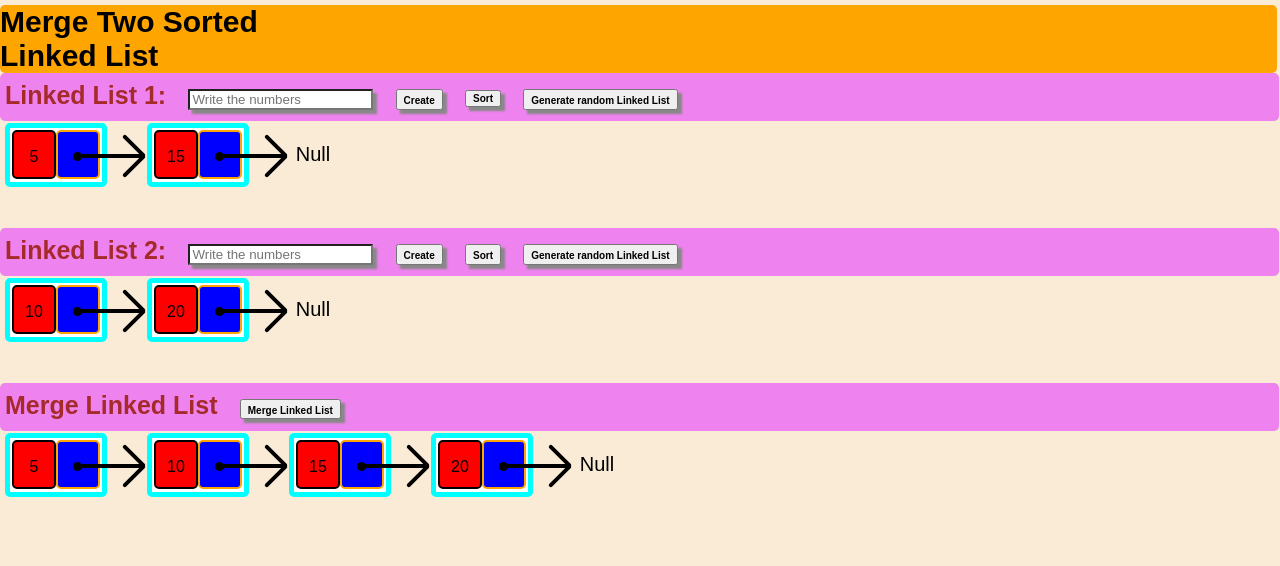
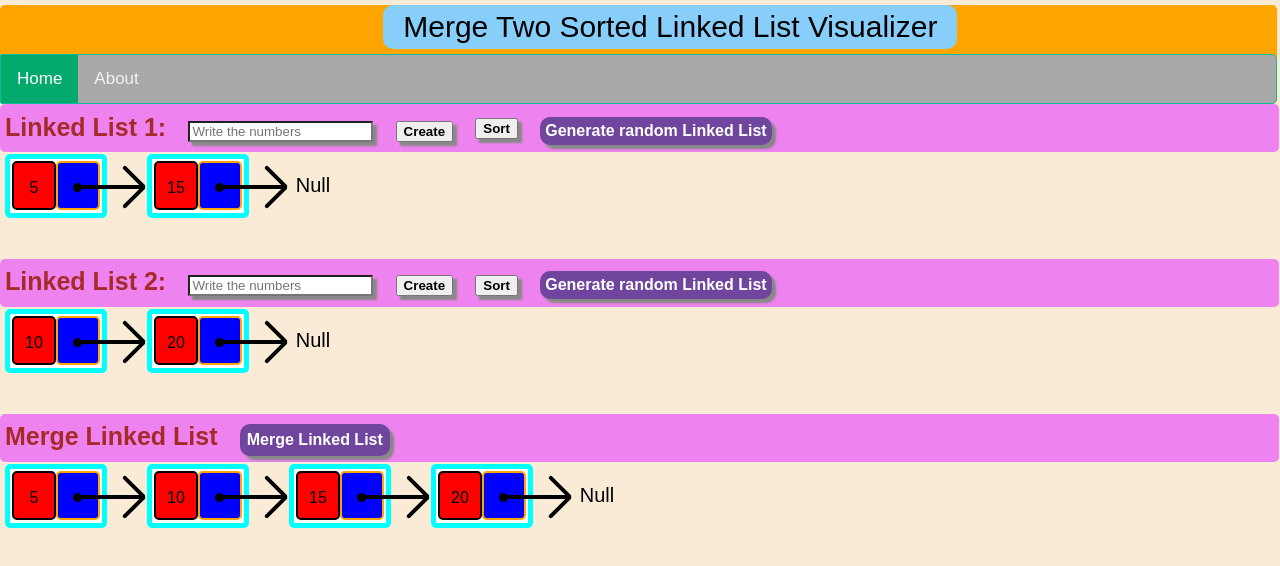
Before and after one commit to Lav569/Merge-Two-Sorted-Linked-List, a plain HTML site: page Visualizer_page.html in a window 1280 px wide. Drawn offline with Linux system fonts and the light colour scheme.

Commit message:
Update Visualizer_page.html

```diff
--- a/Visualizer_page.html
+++ b/Visualizer_page.html
@@ -8,16 +8,23 @@
     <link rel="stylesheet" href="linked.css">
 </head>
 <body>
-    <div class="heading"><span style="font-size:30px">
-        <b>Merge Two Sorted<br>Linked List</b></span></div>
+    <div class="heading">
+        <div id="head_title">
+            <span>Merge Two Sorted Linked List Visualizer</span>
+        </div>
+        <div class="navbar">
+            <a class="active" href="#home">Home</a>
+            <a href="">About</a>
+        </div>
+    </div>
     <div class="array1">
             <label for="Linked_List1">
                 <span style="width:70px;color:brown;font-size:25px"><b>Linked List 1:</b></span>&nbsp;&nbsp;&nbsp;&nbsp;
             </label>
-            <input type="text" placeholder="Write the numbers" id="arrayf" style="height: 15px;">&nbsp;&nbsp;&nbsp;&nbsp;
-            <button onclick="create_node11()" id="create1" type="submit"><b style="font-size: 10px;">Create </b></button>&nbsp;&nbsp;&nbsp;&nbsp;
-            <button onclick="Bubble_Sort1()"><b style="font-size: 10px;float: left;">Sort </b></button>&nbsp;&nbsp;&nbsp;&nbsp;
-            <button onclick="random_ll1()"><b style="font-size: 10px;">Generate random Linked List </b></button>
+            <input type="text" placeholder="Write the numbers" id="arrayf" onkeyup="check_value()" onfocusin="large()" onfocusout="small()">&nbsp;&nbsp;&nbsp;&nbsp;
+            <button onclick="create_node11()" id="create1" type="submit"><b>Create </b></button>&nbsp;&nbsp;&nbsp;&nbsp;
+            <button onclick="Bubble_Sort1()" style="margin-top: 6px;"><b style="float: left;">Sort </b></button>&nbsp;&nbsp;&nbsp;&nbsp;
+            <button onclick="random_ll1()" class="random">Generate random Linked List</button>
     </div>
     <div id="linked_list1">
         <div class="node_whole1" id="linked_list10">
@@ -43,9 +50,9 @@
     <div class="array2">
         <span style="width:70px;color:brown;font-size:25px"><b>Linked List 2:</b></span>&nbsp;&nbsp;&nbsp;&nbsp;
         <input type="text" placeholder="Write the numbers" id="arrays" style="height: 15px;">&nbsp;&nbsp;&nbsp;&nbsp;
-        <button onclick="create_node12()"><b style="font-size: 10px;">Create </b></button>&nbsp;&nbsp;&nbsp;&nbsp;
-        <button onclick="Bubble_Sort2()"><b style="font-size: 10px;">Sort </b></button>&nbsp;&nbsp;&nbsp;&nbsp;
-        <button onclick="random_ll2()"><b style="font-size: 10px;">Generate random Linked List </b></button>
+        <button onclick="create_node12()"><b >Create </b></button>&nbsp;&nbsp;&nbsp;&nbsp;
+        <button onclick="Bubble_Sort2()" style="margin-top: 6px;"><b >Sort </b></button>&nbsp;&nbsp;&nbsp;&nbsp;
+        <button onclick="random_ll2()" class="random">Generate random Linked List</button>
     </div>
     <div id="linked_list2">
         <div class="node_whole1" id="linked_list20">
@@ -70,7 +77,7 @@
     </div>
     <div id="merging_head">
         <span style="width:70px;color:brown;font-size:25px"><b>Merge Linked List</b></span>&nbsp;&nbsp;&nbsp;&nbsp;
-        <button onclick="merge()" id="merge_btn"><b style="font-size: 10px;">Merge Linked List </b></button>&nbsp;&nbsp;&nbsp;&nbsp;
+        <button onclick="merge()" id="merge_btn" class="random" style="padding:7px;">Merge Linked List </b></button>&nbsp;&nbsp;&nbsp;&nbsp;
     </div>
     <div id="linked_listf">
         <div class="node_whole1" id="linked_listf0">
```
